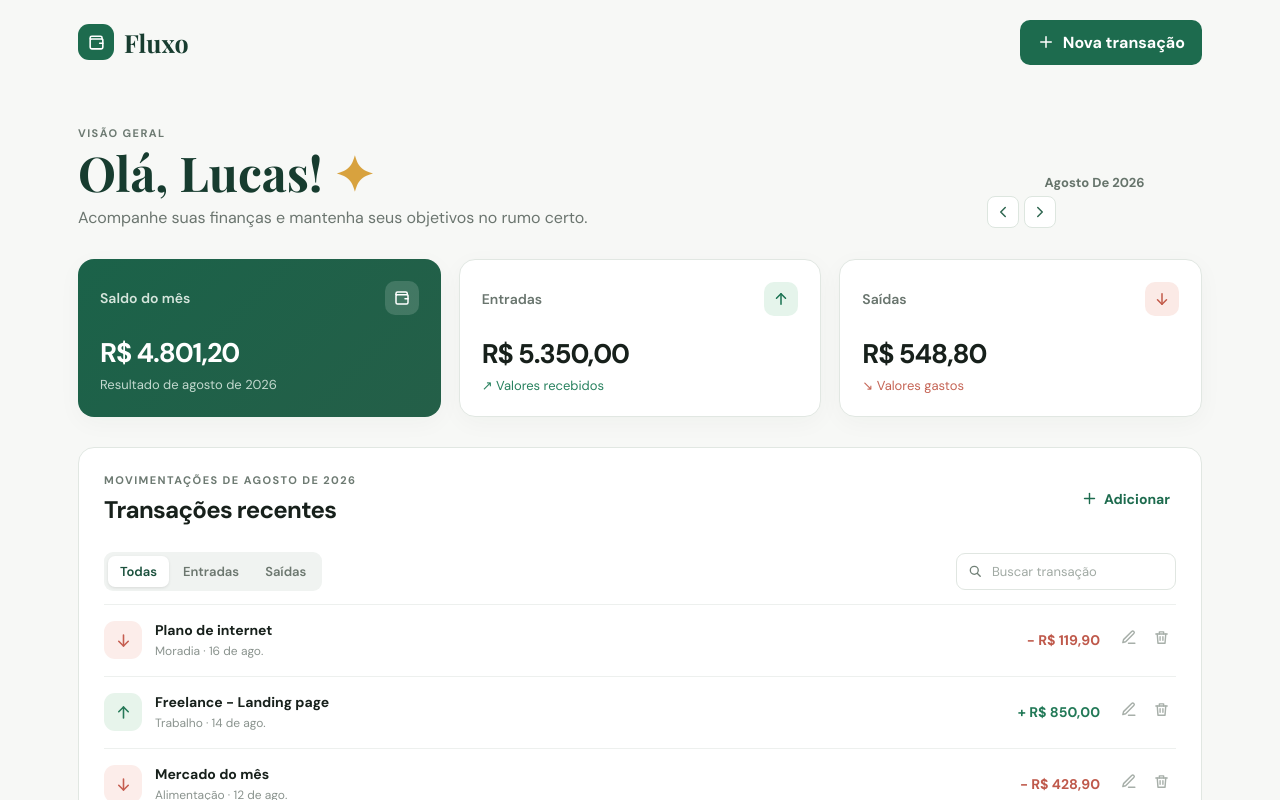
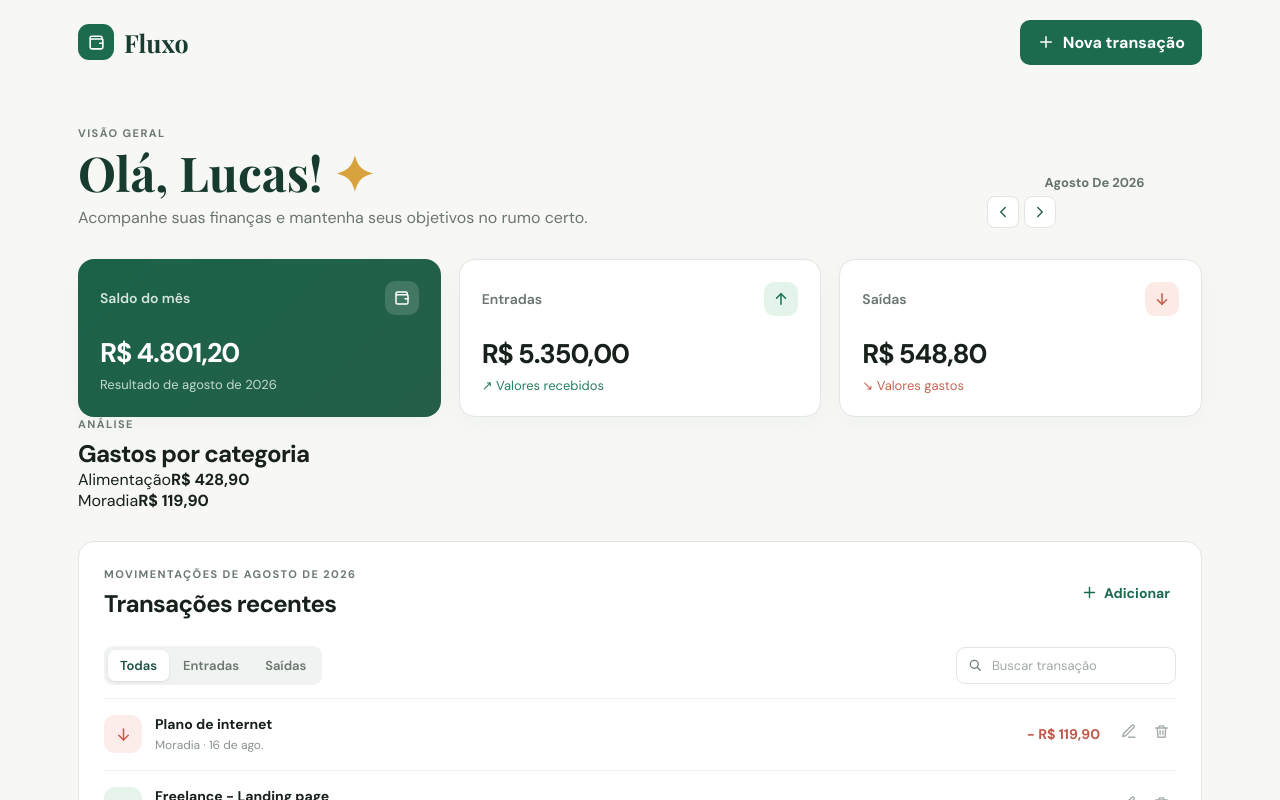
Before and after one commit to llima598/fluxo-controle-financeiro, a React (Vite) app: page / in a window 1280 px wide. Shown: the top 800 px of the page. Built offline with nearby package versions, Linux system fonts and the light colour scheme.

Commit message:
feat: add monthly expense analysis to dashboard

```diff
--- a/src/App.jsx
+++ b/src/App.jsx
@@ -5,6 +5,7 @@ import MonthPicker from './components/MonthPicker'
 import Summary from './components/Summary'
 import TransactionsSection from './components/TransactionsSection'
 import TransactionModal from './components/TransactionModal'
+import CategoryChart from './components/CategoryChart'
 import useTransactions from './hooks/useTransactions'
 import { CURRENCY, getMonthLabel } from './utils/finance'
 
@@ -24,6 +25,7 @@ function App() {
   const {
     transactions,
     summary,
+    categoryExpenses,
     filter,
     search,
     setFilter,
@@ -65,13 +67,12 @@ function App() {
   function saveTransaction(form) {
     if (editingTransaction) {
       updateTransaction(editingTransaction.id, form)
-      setSelectedMonth(form.date.slice(0, 7))
       setNotification('Dados atualizados com sucesso!')
     } else {
       addTransaction(form)
-      setSelectedMonth(form.date.slice(0, 7))
       setNotification('Dados cadastrados com sucesso!')
     }
+    setSelectedMonth(form.date.slice(0, 7))
     closeModal()
   }
 
@@ -85,6 +86,7 @@ function App() {
     <Header onNewTransaction={openNewTransaction} />
     <section className="hero" id="top"><div><p className="eyebrow">Visão geral</p><h1>Olá, Lucas! <span>✦</span></h1><p className="subtitle">Acompanhe suas finanças e mantenha seus objetivos no rumo certo.</p></div><MonthPicker selectedMonth={selectedMonth} monthLabel={monthLabel} onChangeMonth={changeMonth} onSelectMonth={setSelectedMonth} /></section>
     <Summary summary={summary} monthLabel={monthLabel} currency={CURRENCY} />
+    <CategoryChart expenses={categoryExpenses} currency={CURRENCY} />
     <TransactionsSection monthLabel={monthLabel} filter={filter} search={search} onFilterChange={setFilter} onSearchChange={setSearch} onAdd={openNewTransaction} transactions={transactions} currency={CURRENCY} onRemove={handleRemove} onEdit={openEditTransaction} />
     {isModalOpen && <TransactionModal selectedMonth={selectedMonth} transaction={editingTransaction} onSubmit={saveTransaction} onClose={closeModal} />}
   </main>
```
